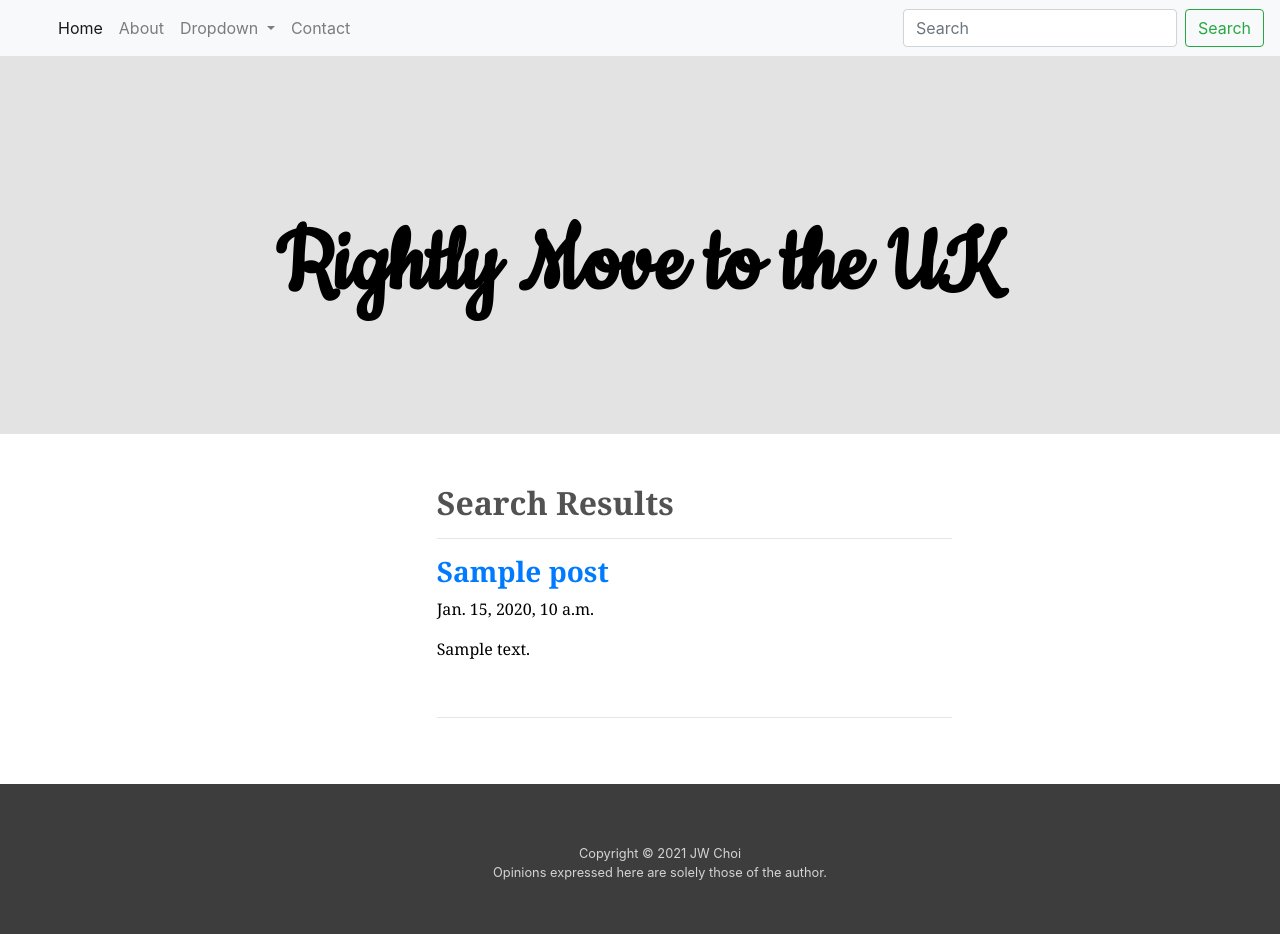
After one commit to maktoob/Rightly_move, a Django app: template website/templates/website/search_result.html in a window 1280 px wide. The commit adds this page. Run offline with Django 3.2, Linux system fonts and the light colour scheme; the template is opened without the code that fills it: values that come from a table or form of the project are taken from there, others are empty; tables that the repository leaves empty hold one stand-in row (values such as "Sample post"); some libraries are stand-ins or nearby versions.

Commit message:
Add search function and search result page

```diff
--- a/static/css/base.css
+++ b/static/css/base.css
@@ -23,7 +23,7 @@
     font-weight: bold;
 }
 
-.category-topic {
+.category-topic, .search-results {
     color: #525252;
 }
 
--- a/website/templates/website/base.html
+++ b/website/templates/website/base.html
@@ -45,8 +45,8 @@
                     <a class="nav-link" href="#">Contact</a>
                 </li>
             </ul>
-            <form class="form-inline my-2 my-lg-0">
-                <input class="form-control mr-sm-2" type="search" placeholder="Search" aria-label="Search">
+            <form class="form-inline my-2 my-lg-0" action="{% url 'search_result' %}" method="get">
+                <input name="q" class="form-control mr-sm-2" type="text" placeholder="Search" aria-label="Search">
                 <button class="btn btn-outline-success my-2 my-sm-0" type="submit">Search</button>
             </form>
         </div>
--- /dev/null
+++ b/website/templates/website/search_result.html
@@ -0,0 +1,17 @@
+{% extends 'website/base.html' %}
+{% block content %}
+<div class="content-fluid">
+    <div class="row" style="padding-top: 50px">
+        <div class="col-lg-4"></div>
+        <div class="col-lg-5">
+            <h2 class="search-results">Search Results</h2><hr>
+            {% for post in posts %}
+            <h3><a href="{% url 'post_detail' post.pk %}">{{ post.title }}</a></h3>
+            <p>{{ post.date }}</p>
+            <p>{{ post.text|truncatechars:300|linebreaksbr }}</p>
+            <br><hr>
+            {% endfor %}
+        </div>
+    </div>
+</div>
+{% endblock content %}
--- a/website/urls.py
+++ b/website/urls.py
@@ -5,5 +5,6 @@ from .views import home
 urlpatterns = [
     path('', views.home, name='home'),
     path('post/<int:pk>/', views.post_detail, name='post_detail'),
+    path('search/', views.search_result, name='search_result'),
     path('<category>/', views.post_by_category, name='post_by_category'),
 ]
```
Also changed, not shown: website/views.py (+8 -0 lines).
